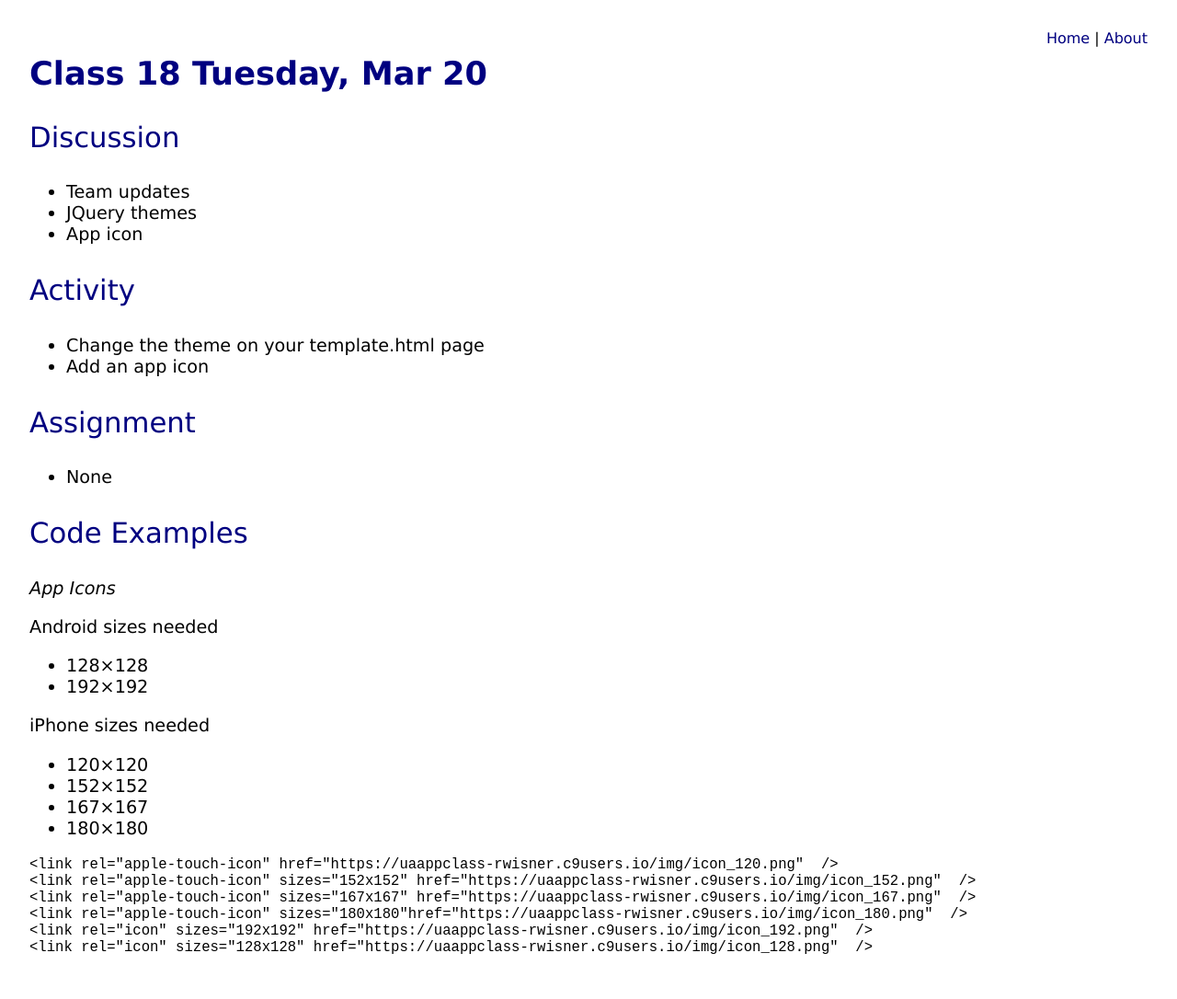
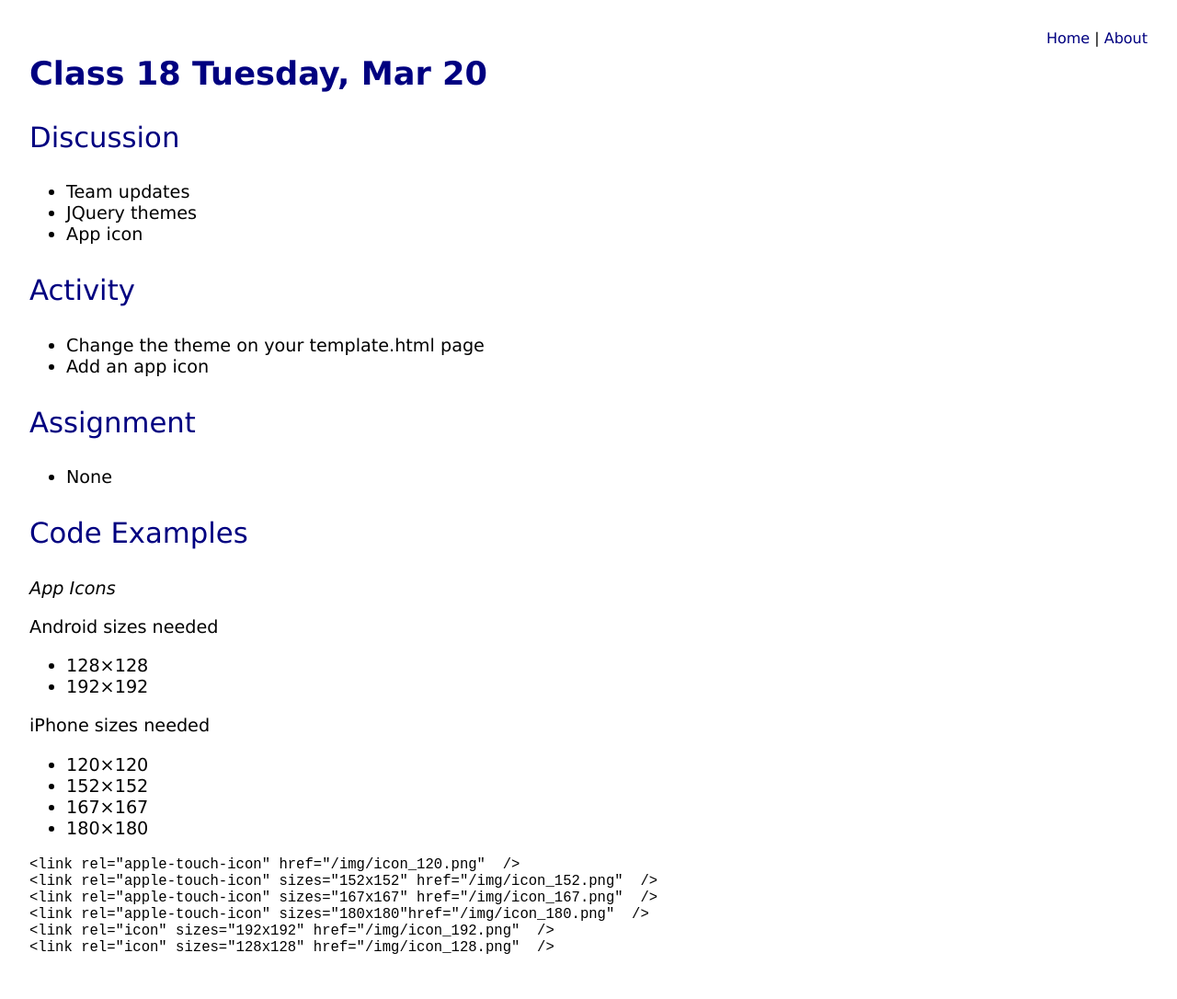
Before and after one commit to UAAppClass/uaappclass.github.io, a Jekyll site: the page built from _posts/2016-1-1-Class-18.md, in a window 1280 px wide. Shown: the whole page at 92% size. Built offline with Jekyll 4.4.1, drawn with Linux system fonts in a browser that asks for light colours; some of the changed lines change nothing that is shown.

Commit message:
Changed URLs to be relative

````diff
--- a/_posts/2016-1-1-Class-18.md
+++ b/_posts/2016-1-1-Class-18.md
@@ -33,10 +33,10 @@
 * 180×180
 
 ```
-<link rel="apple-touch-icon" href="https://uaappclass-rwisner.c9users.io/img/icon_120.png"  />
-<link rel="apple-touch-icon" sizes="152x152" href="https://uaappclass-rwisner.c9users.io/img/icon_152.png"  />
-<link rel="apple-touch-icon" sizes="167x167" href="https://uaappclass-rwisner.c9users.io/img/icon_167.png"  />
-<link rel="apple-touch-icon" sizes="180x180"href="https://uaappclass-rwisner.c9users.io/img/icon_180.png"  />
-<link rel="icon" sizes="192x192" href="https://uaappclass-rwisner.c9users.io/img/icon_192.png"  />
-<link rel="icon" sizes="128x128" href="https://uaappclass-rwisner.c9users.io/img/icon_128.png"  />
+<link rel="apple-touch-icon" href="/img/icon_120.png"  />
+<link rel="apple-touch-icon" sizes="152x152" href="/img/icon_152.png"  />
+<link rel="apple-touch-icon" sizes="167x167" href="/img/icon_167.png"  />
+<link rel="apple-touch-icon" sizes="180x180"href="/img/icon_180.png"  />
+<link rel="icon" sizes="192x192" href="/img/icon_192.png"  />
+<link rel="icon" sizes="128x128" href="/img/icon_128.png"  />
 ```
````
